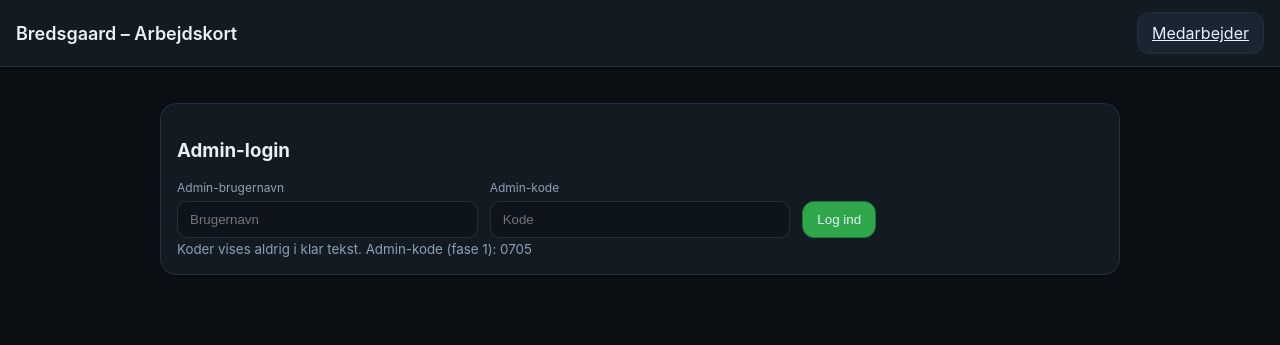
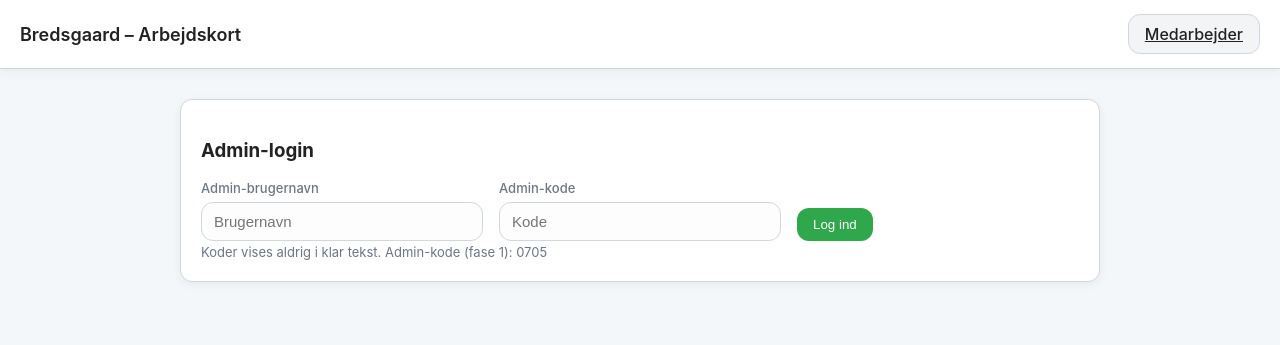
Before and after one commit to Bredsgaard/kort, a website: page admin.html in a window 1280 px wide. Drawn offline with Linux system fonts and the light colour scheme.

Commit message:
Update style.css

```diff
--- a/css/style.css
+++ b/css/style.css
@@ -1,42 +1,248 @@
-/* css/style.css – v2 */
-:root{
-  --bg:#0b0f14;
-  --panel:#141a22;
-  --muted:#8aa0b5;
-  --text:#e8f0fa;
-  --green:#2ea84a;
-  --red:#d9534f;
-  --border:#223041;
+/* -----------------------------------
+   Bredsgaard Arbejdskort – Modern Style
+   ----------------------------------- */
+
+:root {
+  --bg: #f4f7f9;
+  --panel: #ffffff;
+  --border: #d0d7df;
+  --text: #222;
+  --muted: #6b7785;
+  --primary: #2ea84a;
+  --primary-dark: #1f7c34;
+  --danger: #c0392b;
+  --shadow: 0 2px 10px rgba(0,0,0,0.06);
+  --radius: 12px;
 }
-*{box-sizing:border-box}
-html,body{height:100%}
-body{margin:0;font-family:Inter,system-ui,-apple-system,Segoe UI,Roboto,Helvetica,Arial,sans-serif;background:var(--bg);color:var(--text)}
-.container{max-width:1000px;margin:0 auto;padding:20px}
-.header{display:flex;align-items:center;justify-content:space-between;padding:12px 16px;background:var(--panel);border-bottom:1px solid var(--border);position:sticky;top:0;z-index:5}
-.header h1{font-size:18px;margin:0;font-weight:600}
-.header .nav{display:flex;gap:8px}
-.button{background:#1b2532;color:var(--text);border:1px solid var(--border);padding:10px 14px;border-radius:12px;cursor:pointer}
-.button.primary{background:var(--green);border-color:#197733}
-.button.warn{background:var(--red);border-color:#9a2f2c}
-.button.ghost{background:transparent}
-.button:disabled{opacity:.6;cursor:not-allowed}
-.card{background:var(--panel);border:1px solid var(--border);border-radius:16px;padding:16px;margin-top:16px}
-.grid{display:grid;grid-template-columns:repeat(12,1fr);gap:12px}
-.field{grid-column:span 6}
-.field.third{grid-column:span 4}
-.field.full{grid-column:span 12}
-label{font-size:12px;color:var(--muted);display:block;margin-bottom:6px}
-.input,select,textarea{width:100%;padding:10px 12px;background:#0e141b;color:var(--text);border:1px solid var(--border);border-radius:10px;outline:none}
-.table{width:100%;border-collapse:collapse}
-.table th,.table td{text-align:left;padding:10px 8px;border-bottom:1px solid var(--border)}
-.table th{color:var(--muted);font-weight:600}
-.badge{padding:4px 8px;border-radius:999px;font-size:12px;border:1px solid var(--border);background:#0e141b}
-.badge.sent{background:#0d2414;color:#9fe3b0;border-color:#164a26}
-.badge.draft{background:#241e0d;color:#f6d58c;border-color:#5a460d}
-.uploader{border:1px dashed var(--border);border-radius:12px;padding:14px;text-align:center;background:#0e141b}
-.uploader input{display:none}
-.thumbstrip{display:flex;gap:8px;flex-wrap:wrap;margin-top:10px}
-.thumb{width:72px;height:72px;object-fit:cover;border-radius:8px;border:1px solid var(--border)}
-small.hint{color:var(--muted)}
-.req{color:#f0ad4e}
-hr{border:0;border-top:1px solid var(--border);margin:16px 0}
+
+* {
+  box-sizing: border-box;
+}
+
+html, body {
+  margin: 0;
+  padding: 0;
+  height: 100%;
+  font-family: "Inter", "Segoe UI", Roboto, Helvetica, Arial, sans-serif;
+  background: var(--bg);
+  color: var(--text);
+}
+
+/* HEADER */
+.header {
+  display: flex;
+  justify-content: space-between;
+  align-items: center;
+  padding: 14px 20px;
+  background: #fff;
+  border-bottom: 1px solid var(--border);
+  box-shadow: var(--shadow);
+  position: sticky;
+  top: 0;
+  z-index: 10;
+}
+
+.header h1 {
+  font-size: 18px;
+  font-weight: 600;
+  margin: 0;
+}
+
+.nav {
+  display: flex;
+  gap: 8px;
+}
+
+/* BUTTONS */
+.button {
+  background: #f2f4f6;
+  color: var(--text);
+  border: 1px solid var(--border);
+  border-radius: var(--radius);
+  padding: 9px 16px;
+  cursor: pointer;
+  transition: all 0.15s ease-in-out;
+  font-weight: 500;
+}
+
+.button:hover {
+  background: #e9ecef;
+}
+
+.button.primary {
+  background: var(--primary);
+  color: #fff;
+  border: none;
+}
+
+.button.primary:hover {
+  background: var(--primary-dark);
+}
+
+.button.warn {
+  background: var(--danger);
+  color: #fff;
+  border: none;
+}
+
+.button.ghost {
+  background: transparent;
+  border: none;
+  color: var(--muted);
+}
+
+.button:disabled {
+  opacity: 0.6;
+  cursor: not-allowed;
+}
+
+/* LAYOUT */
+.container {
+  max-width: 960px;
+  margin: 30px auto;
+  padding: 0 20px 60px;
+}
+
+/* CARDS */
+.card {
+  background: var(--panel);
+  border: 1px solid var(--border);
+  border-radius: var(--radius);
+  box-shadow: var(--shadow);
+  padding: 20px;
+  margin-top: 20px;
+}
+
+/* GRID SYSTEM */
+.grid {
+  display: grid;
+  grid-template-columns: repeat(12, 1fr);
+  gap: 16px;
+}
+
+.field { grid-column: span 6; }
+.field.third { grid-column: span 4; }
+.field.full { grid-column: span 12; }
+
+/* FORM ELEMENTS */
+label {
+  font-size: 13px;
+  font-weight: 500;
+  color: var(--muted);
+  display: block;
+  margin-bottom: 6px;
+}
+
+.input,
+select,
+textarea {
+  width: 100%;
+  padding: 10px 12px;
+  font-size: 15px;
+  color: var(--text);
+  background: #fdfdfd;
+  border: 1px solid var(--border);
+  border-radius: var(--radius);
+  outline: none;
+  transition: border-color 0.2s;
+}
+
+.input:focus,
+select:focus,
+textarea:focus {
+  border-color: var(--primary);
+  box-shadow: 0 0 0 2px rgba(46,168,74,0.15);
+}
+
+/* TABLES */
+.table {
+  width: 100%;
+  border-collapse: collapse;
+}
+
+.table th,
+.table td {
+  text-align: left;
+  padding: 10px 8px;
+  border-bottom: 1px solid var(--border);
+}
+
+.table th {
+  color: var(--muted);
+  font-weight: 600;
+  font-size: 14px;
+}
+
+.table td {
+  font-size: 15px;
+}
+
+/* BADGES */
+.badge {
+  display: inline-block;
+  padding: 4px 10px;
+  border-radius: 999px;
+  font-size: 12px;
+  font-weight: 500;
+}
+
+.badge.sent {
+  background: #e8f7ec;
+  color: #1b7530;
+}
+
+.badge.draft {
+  background: #fff5da;
+  color: #846a00;
+}
+
+/* FILE UPLOADER */
+.uploader {
+  border: 2px dashed var(--border);
+  border-radius: var(--radius);
+  padding: 20px;
+  text-align: center;
+  background: #fafbfc;
+  transition: border-color 0.3s ease;
+}
+
+.uploader:hover {
+  border-color: var(--primary);
+}
+
+.uploader input {
+  display: none;
+}
+
+.thumbstrip {
+  display: flex;
+  gap: 8px;
+  flex-wrap: wrap;
+  margin-top: 10px;
+}
+
+.thumb {
+  width: 80px;
+  height: 80px;
+  object-fit: cover;
+  border-radius: var(--radius);
+  border: 1px solid var(--border);
+  box-shadow: var(--shadow);
+}
+
+/* TEXT STYLES */
+small.hint {
+  color: var(--muted);
+  font-size: 13px;
+}
+
+.req {
+  color: #e67e22;
+}
+
+/* MISC */
+hr {
+  border: 0;
+  border-top: 1px solid var(--border);
+  margin: 24px 0;
+}
```
